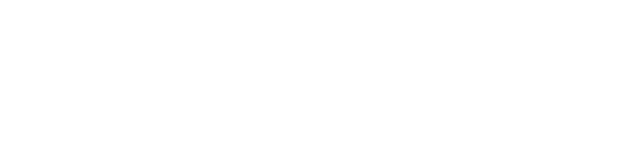
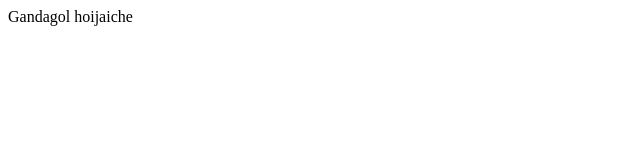
Before and after one commit to ritess1/EssTraining1, a plain HTML site: page index.html in a window 1280 px wide. Shown: the whole page, without its empty margins (0-640 px from the left). Drawn offline with Linux system fonts and the light colour scheme.

Commit message:
Update index.html

```diff
--- a/index.html
+++ b/index.html
@@ -6,6 +6,6 @@
     <title>Document</title>
 </head>
 <body>
-
+   Gandagol hoijaiche
 </body>
 </html>
```
